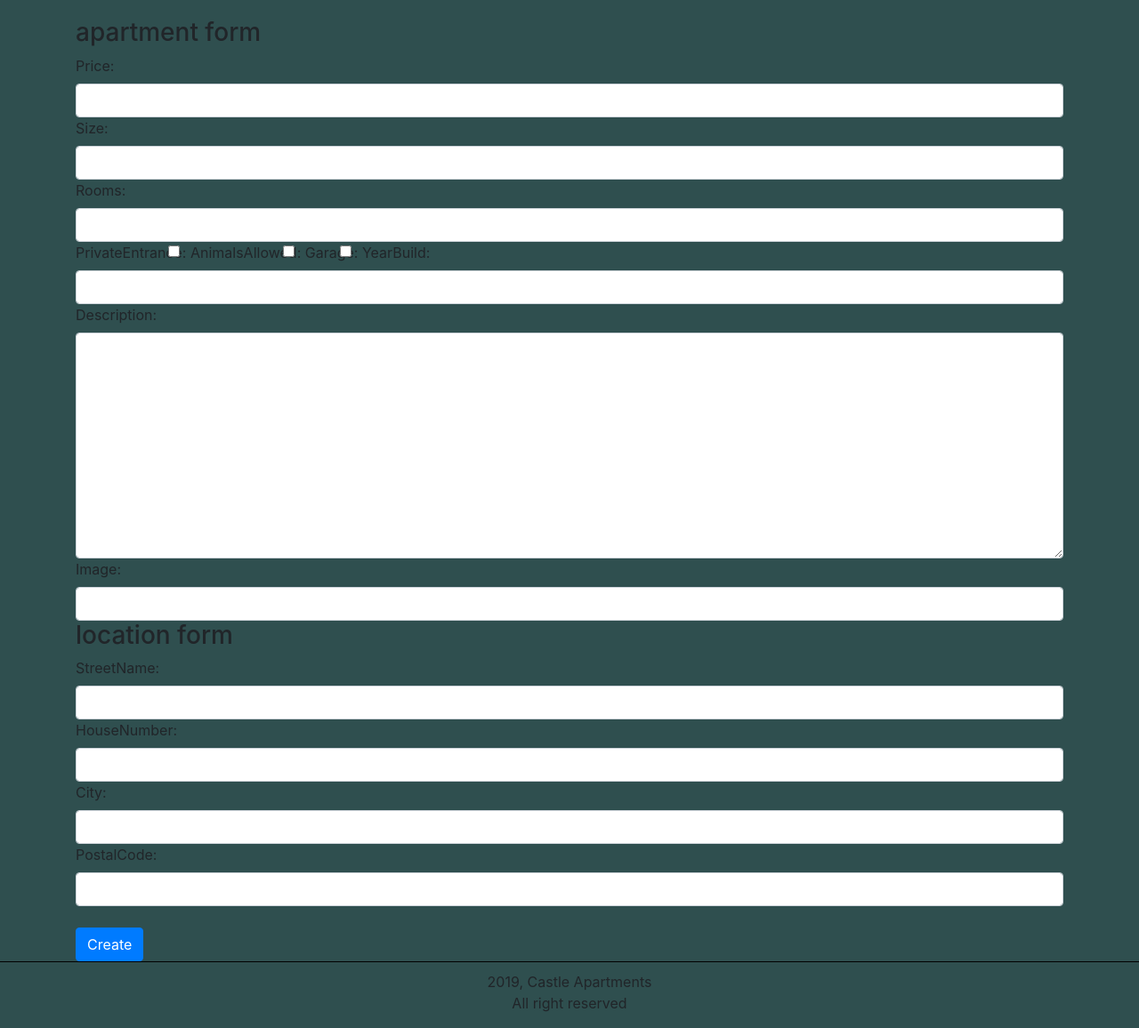
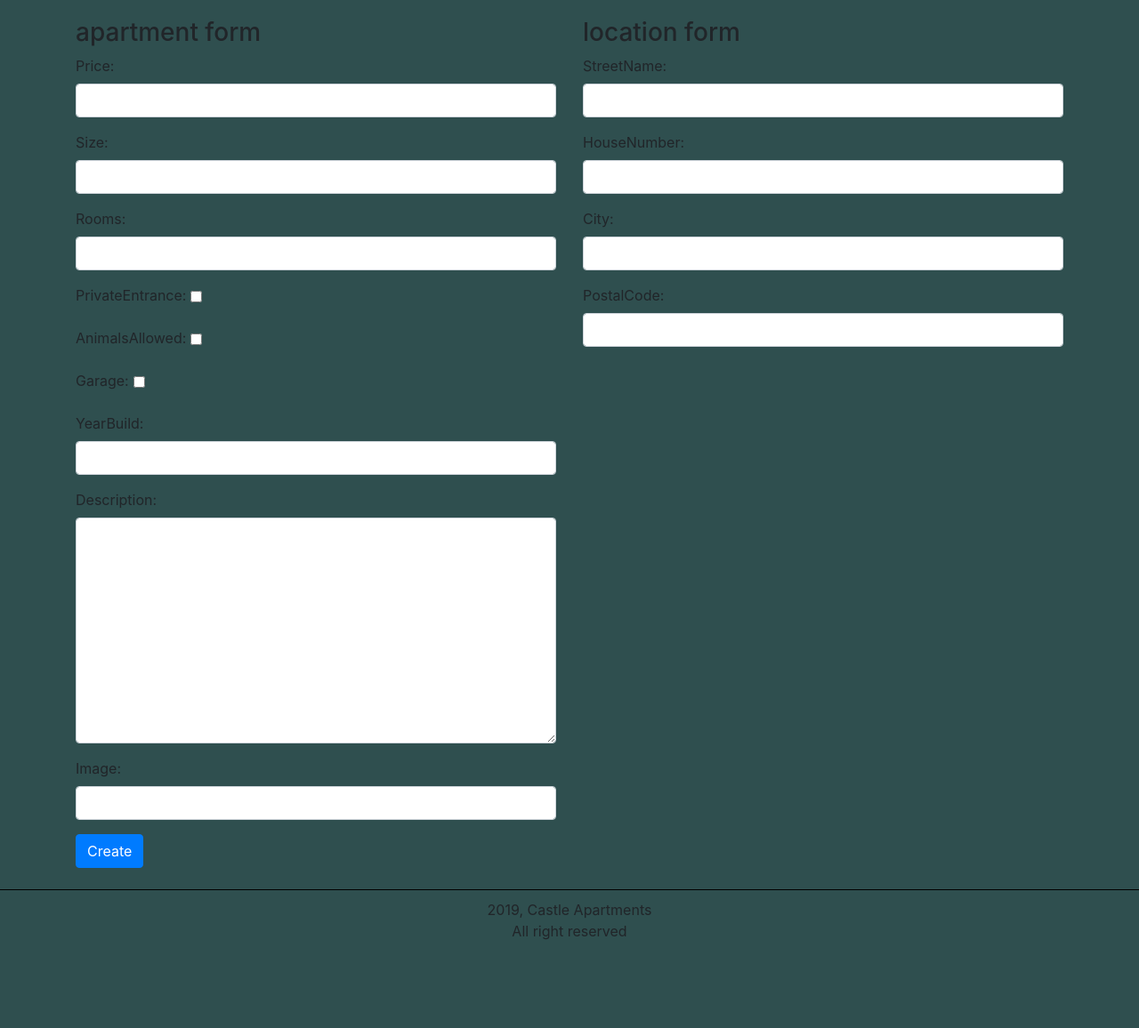
Before and after one commit to Svavar16/CastleApartment, a Django app: page /create_apartment in a window 1280 px wide. Shown: the part 64-1220 px from the top of the page at 89% size. After the commit the page ends 1120 px from the top, so only its background shows below. Run offline with Django 3.2, Linux system fonts and the light colour scheme; a user stored in the database is signed in; tables that the repository leaves empty hold one stand-in row (values such as "Sample post"); grey boxes marked "Sample" are stand-in pictures; data that the repository does not hold is empty; some libraries are stand-ins or nearby versions.

Commit message:
changed the look on the create apartment

```diff
--- a/static/css/main.css
+++ b/static/css/main.css
@@ -114,3 +114,10 @@
     width: 48px;
     height: 48px;
 }
+
+#id_privateEntrance,
+#id_animalsAllowed,
+#id_garage {
+    margin-left: 5px;
+    margin-top: 7px;
+}
--- a/templates/apartments/create_apartment.html
+++ b/templates/apartments/create_apartment.html
@@ -1,12 +1,19 @@
 {% extends 'base.html' %}
 {% block content %}
     <form class="form form-horizontal" action="{% url 'create_apartment' %}" method="post">
-        {% csrf_token %}
-        <h3>apartment form</h3>
-        {{ apartment_form }}
-        <h3>location form</h3>
-        {{ location_form }}
-        <br>
+        <div class="row">
+            <div class="col-lg-6">
+                {% csrf_token %}
+                <h3>apartment form</h3>
+                {{ apartment_form.as_p }}
+            </div>
+            <div class="col-lg-6">
+                <h3>location form</h3>
+                {{ location_form.as_p }}
+            </div>
+            <br>
+        </div>
         <input type="submit" value="Create" class="btn btn-primary" />
     </form>
+    <br>
 {% endblock %}
```
